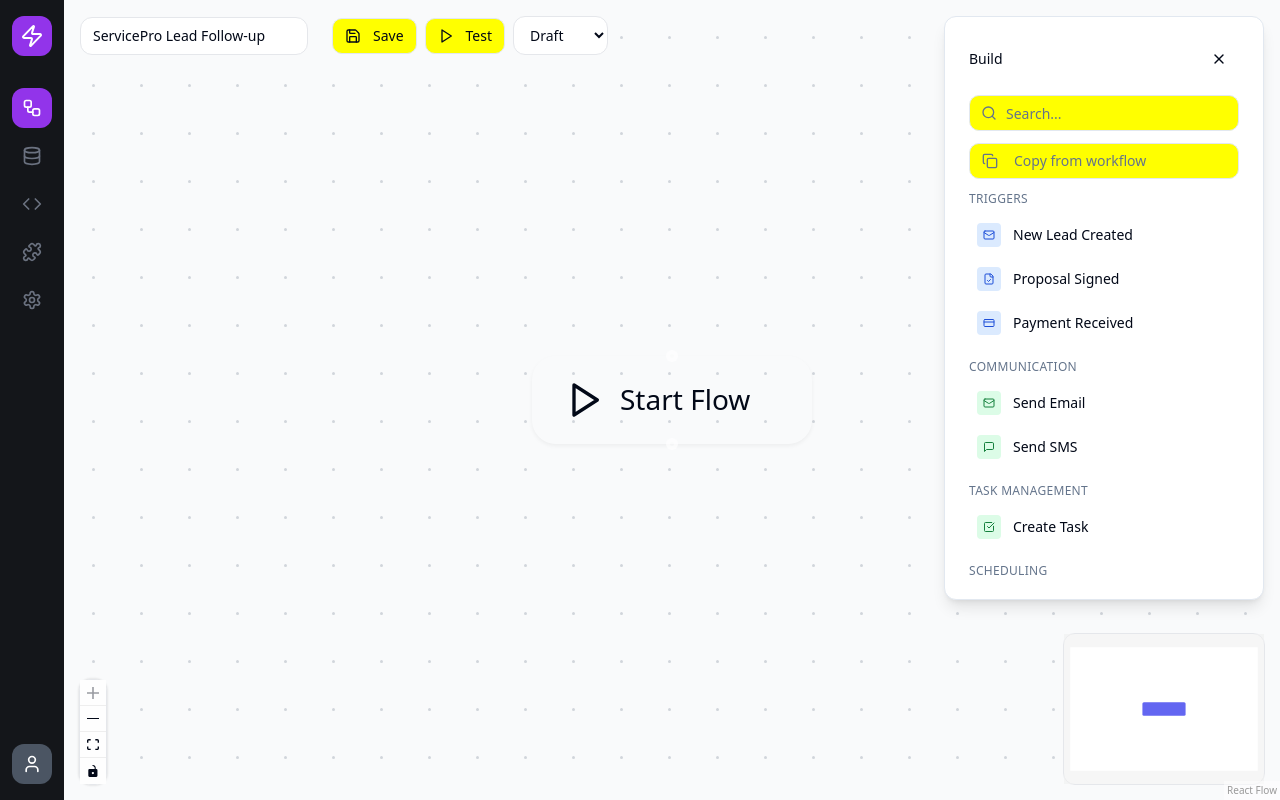
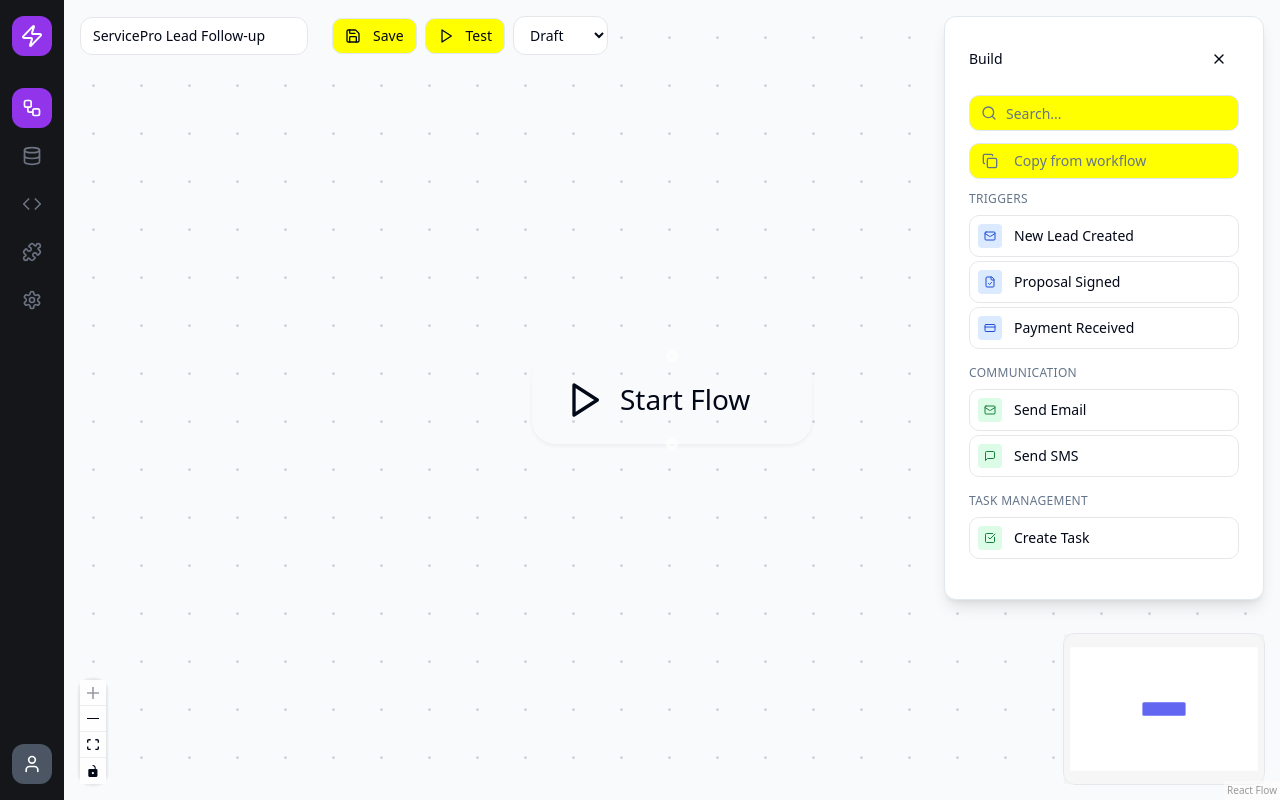
Before and after one commit to mlynnf123/roofer-routines, a React (Vite) app: page / in a window 1280 px wide. Built offline with nearby package versions, Linux system fonts and the light colour scheme; the HTML template or start-up script is replaced by a standard one.

Commit message:
Refactor node background color

```diff
--- a/src/components/workflow/NodeLibrary.tsx
+++ b/src/components/workflow/NodeLibrary.tsx
@@ -70,7 +70,7 @@ export function NodeLibrary({ onNodeSelect }: NodeLibraryProps) {
                       return (
                         <div
                           key={template.id}
-                          className="flex items-center gap-3 p-2 rounded-md cursor-grab hover:bg-accent/50 transition-colors group"
+                          className="flex items-center gap-3 p-2 rounded-md cursor-grab bg-white hover:bg-gray-50 border border-gray-200 transition-colors group"
                           draggable
                           onDragStart={(e) => {
                             e.dataTransfer.setData('application/reactflow', template.type);
```
